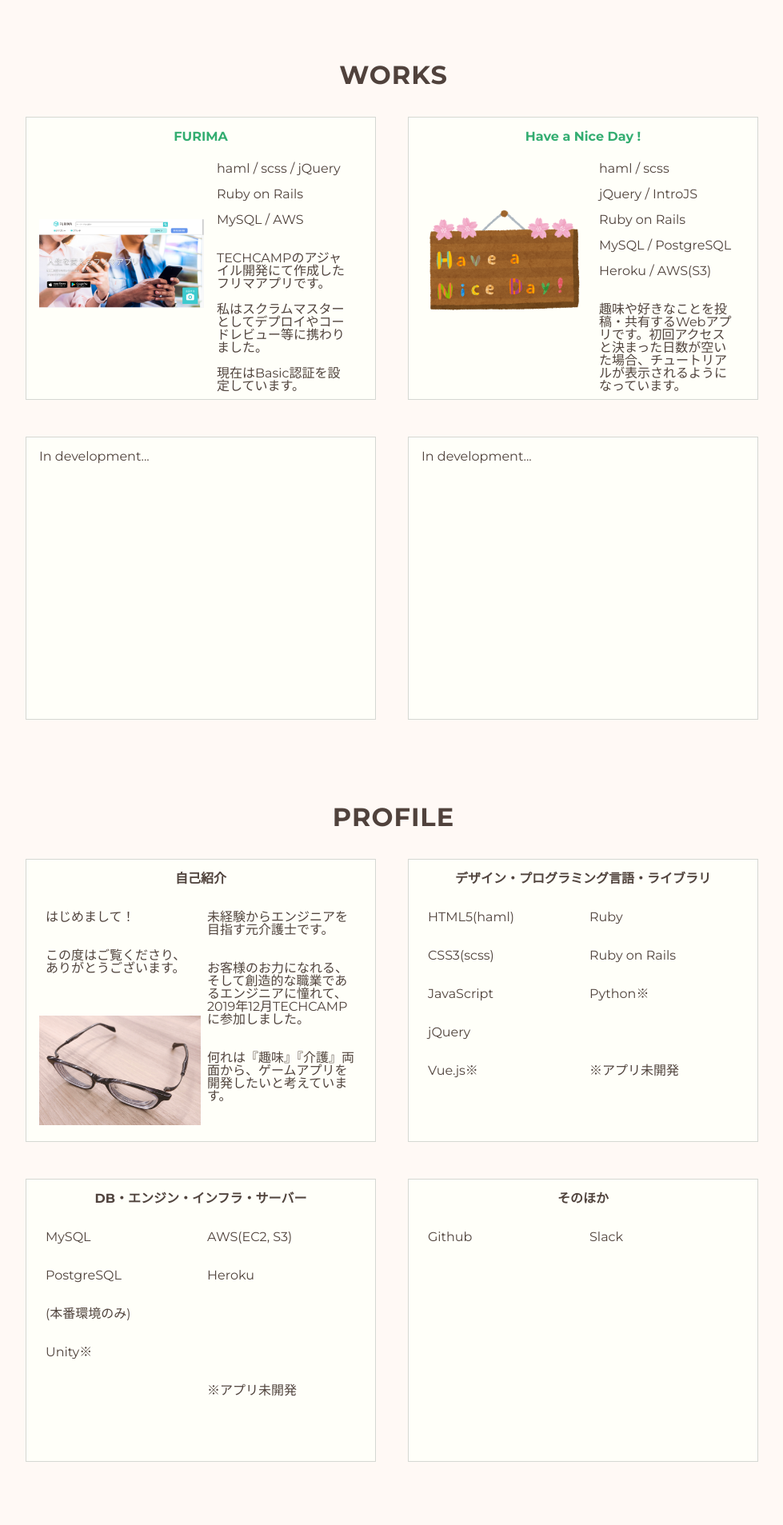
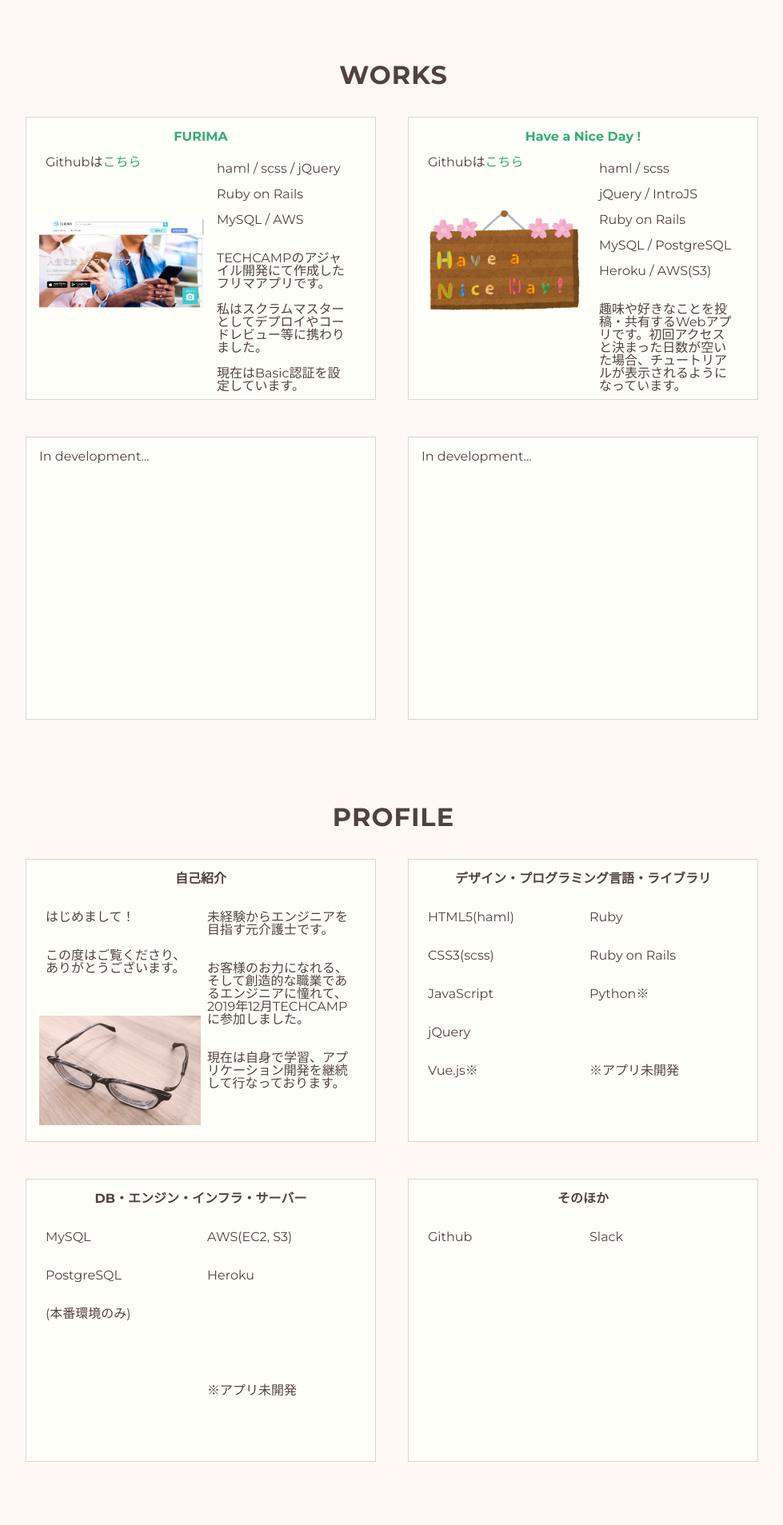
Before and after one commit to cache-cache-la/komo-portfolio, a PHP site: page / in a window 1280 px wide. Shown: the part 642-2549 px from the top of the page at 80% size, without its empty margins (148-1127 px from the left). Run offline with PHP 8.4, Linux system fonts and the light colour scheme; some libraries are stand-ins or nearby versions.

Commit message:
修正
各アプリケーションのGithubリンクの設置、一部文面を修正しました。

```diff
--- a/css/styles.css
+++ b/css/styles.css
@@ -130,6 +130,11 @@ main > .application > div > .app-box > article {
   padding: 16px 8px 0;
 }
 
+main > .application > div > .app-box > article > a {
+  text-decoration: none;
+  color:rgba(0, 152, 79, 0.8);
+}
+
 main > .application > .app1 > .app-box > article#appimage1 {
   background-image: url(../images/FURIMASample68m.png);
   background-size: contain;
--- a/index.html
+++ b/index.html
@@ -42,7 +42,9 @@
       <div class="app1">
         <a href="http://52.197.205.247/" target="_blank" rel="noopener">FURIMA</a>
         <div class="app-box">
-          <article id="appimage1"></article>
+          <article id="appimage1">
+            Githubは<a href="https://github.com/cache-cache-la/freemarket_sample_68m" target="_blank" rel="noopener">こちら</a>
+          </article>
           <article>
             <!-- 以下説明文追加用のp -->
             <p>haml / scss / jQuery</p>
@@ -58,7 +60,9 @@
       <div class="app2">
         <a href="https://have-a-nice-day.herokuapp.com/" target="_blank" rel="noopener">Have a Nice Day !</a>
         <div class="app-box">
-          <article id="appimage2"></article>
+          <article id="appimage2">
+            Githubは<a href="https://github.com/cache-cache-la/have-a-niceday" target="_blank" rel="noopener">こちら</a>
+          </article>
           <article>
             <!-- 以下説明文追加用のp -->
             <p>haml / scss</p>
@@ -87,7 +91,7 @@
           <article>
             <p>未経験からエンジニアを目指す元介護士です。</p>
             <p>お客様のお力になれる、そして創造的な職業であるエンジニアに憧れて、2019年12月TECHCAMPに参加しました。</p>
-            <p>何れは『趣味』『介護』両面から、ゲームアプリを開発したいと考えています。</p>
+            <p>現在は自身で学習、アプリケーション開発を継続して行なっております。</p>
           </article>
         </div>
       </div>
@@ -117,7 +121,6 @@
             <p>MySQL</p>
             <p>PostgreSQL</p>
             <p>(本番環境のみ)</p>
-            <p>Unity※</p>
           </article>
           <article>
             <p>AWS(EC2, S3)</p>
@@ -148,8 +151,8 @@
     <div class="footer-box">
       <h2 id="contact">CONTACT</h2>
       <h4>なにかございましたら、TwitterのDMより宜しくお願いします</h4>
-      <a href="https://twitter.com/cache_cache_la" target="blank"><i class="fab fa-twitter-square fa-3x"></i></a>
-      <a href="https://github.com/cache-cache-la" target="blank"><i class="fab fa-github-square fa-3x"></i></a>
+      <a href="https://twitter.com/cache_cache_la" target="_blank" rel="noopener"><i class="fab fa-twitter-square fa-3x"></i></a>
+      <a href="https://github.com/cache-cache-la" target="_blank" rel="noopener"><i class="fab fa-github-square fa-3x"></i></a>
       <p class="copyright">Copyright © 2020 Hitomi Komori All Rights Reserved.</p>
     </div>
   </footer>
```
